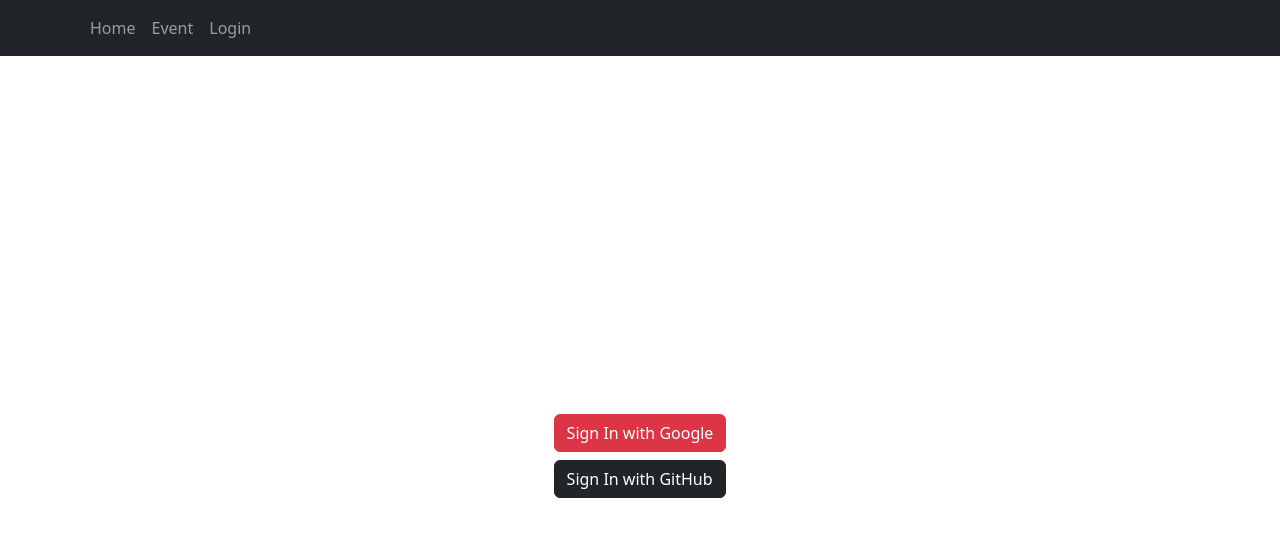
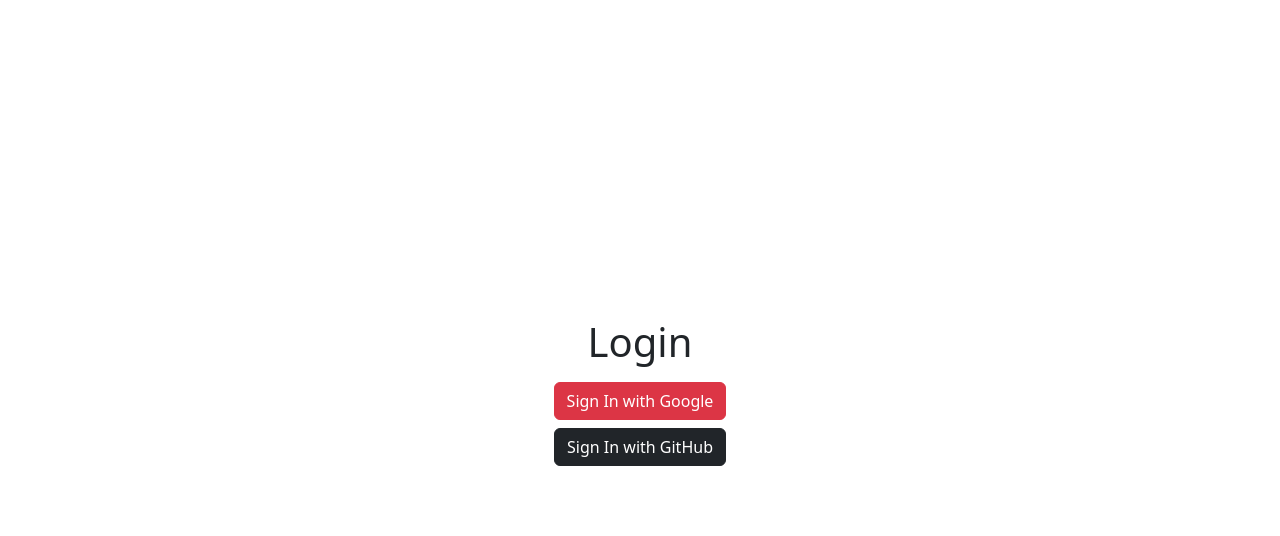
Before and after one commit to quedevel/firebase-auth-quedevel, a React (Create React App) app: page /login in a window 1280 px wide. Shown: the top 536 px of the page. Built offline with nearby package versions, Linux system fonts and the light colour scheme; no server answers; the HTML template or start-up script is replaced by a standard one.

Commit message:
:zap: update: `LoginPage`에서 `Navigation` 제거

```diff
--- /dev/null
+++ b/src/components/Login.tsx
@@ -0,0 +1,24 @@
+import React from "react";
+import Button from "react-bootstrap/Button";
+import {GithubAuthProvider, GoogleAuthProvider, signInWithRedirect} from "firebase/auth";
+import {auth} from "../firebase.config";
+
+export default function Login(){
+    return (
+        <>
+            <h1 className='text-center'>Login</h1>
+            <Button
+                className="mt-2"
+                variant="danger"
+                onClick={() => signInWithRedirect(auth, new GoogleAuthProvider())}>
+                Sign In with Google
+            </Button>
+            <Button
+                className="mt-2"
+                variant="dark"
+                onClick={() => signInWithRedirect(auth, new GithubAuthProvider())}>
+                Sign In with GitHub
+            </Button>
+        </>
+    )
+}
--- a/src/components/Navigation.tsx
+++ b/src/components/Navigation.tsx
@@ -4,17 +4,23 @@
 import Navbar from 'react-bootstrap/Navbar'
 import { useAuth } from "../contexts/AuthContext"
 import { auth } from "../firebase.config"
+import { useLocation, useNavigate } from "react-router-dom";
 
 export default function Navigation() {
     const { user } = useAuth()
     const [loading, setLoading] = useState(true)
 
-    const handleLogout = async () => await auth.signOut()
-
     useEffect(() => {
         if (!user) return
         setLoading(false)
     }, [user, loading])
+
+    const { pathname } = useLocation();
+    const navigate = useNavigate()
+
+    const handleLogout = async () => await auth.signOut().then(() => navigate('/'))
+
+    if (!user && pathname === '/login') return <></>
 
     return (
         <>
--- a/src/pages/LoginPage.tsx
+++ b/src/pages/LoginPage.tsx
@@ -1,10 +1,8 @@
 import React, {useEffect} from "react"
-import Button from 'react-bootstrap/Button'
-import {useLocation, useNavigate} from 'react-router-dom'
 import "firebase/app"
-import {signInWithRedirect, GoogleAuthProvider, GithubAuthProvider} from "firebase/auth"
-import { auth } from "../firebase.config"
-import {useAuth} from "../contexts/AuthContext"
+import Login from "../components/Login";
+import {useLocation, useNavigate} from "react-router-dom";
+import {useAuth} from "../contexts/AuthContext";
 
 export default function LoginPage(){
     const { search } = useLocation()
@@ -15,23 +13,14 @@
     const navigate = useNavigate()
 
     useEffect(() => {
-        if (user) navigate(returnUrl)
+        if(user) navigate(returnUrl)
     }, [user, navigate, returnUrl])
 
     return (
-        <div>
-            <Button
-                variant="danger"
-                onClick={() => signInWithRedirect(auth, new GoogleAuthProvider())}>
-                Sign In with Google
-            </Button>
-            <br/>
-            <Button
-                className="mt-2"
-                variant="dark"
-                onClick={() => signInWithRedirect(auth, new GithubAuthProvider())}>
-                Sign In with GitHub
-            </Button>
+        <div className="container min-vh-100 d-flex align-items-center justify-content-center">
+            <div className="d-flex flex-column bd-highlight mb-3">
+                <Login/>
+            </div>
         </div>
     )
 }
```
